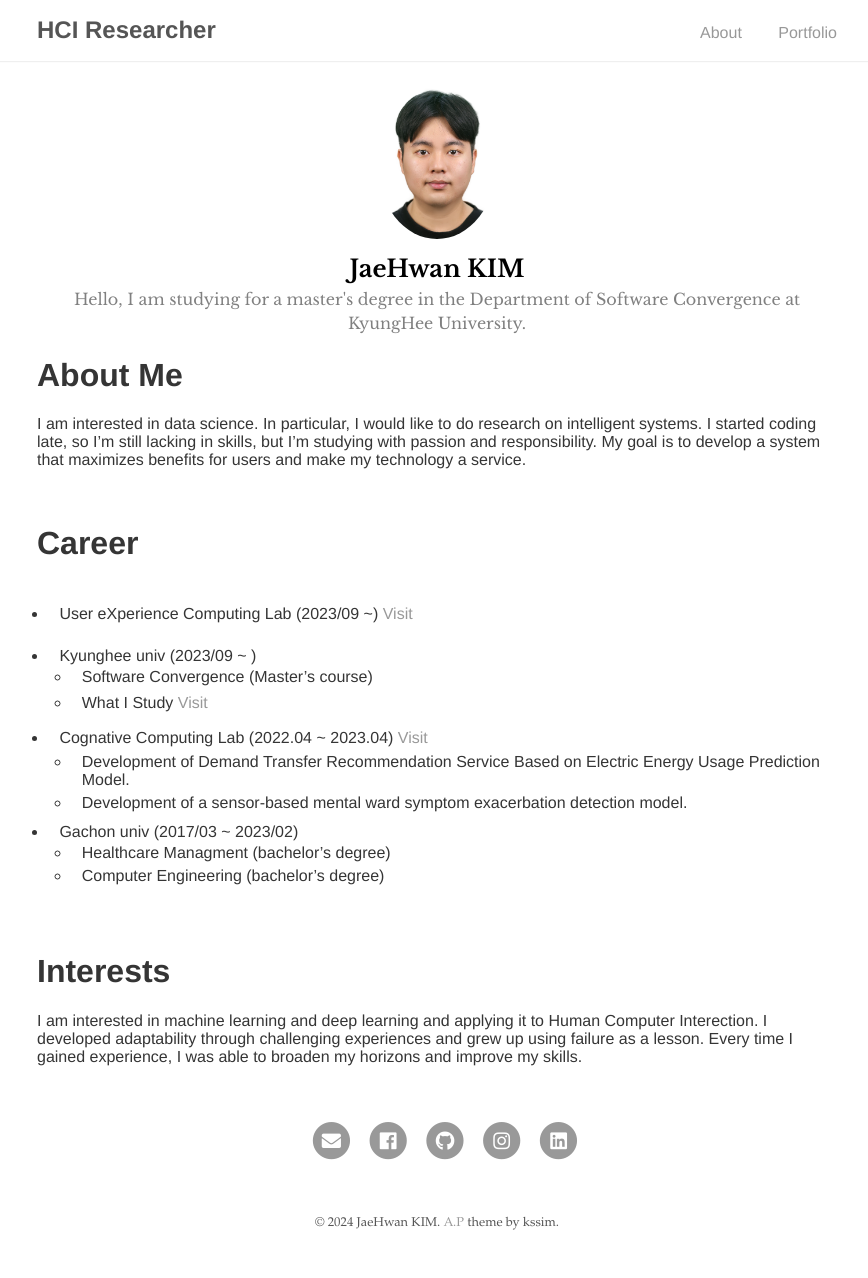
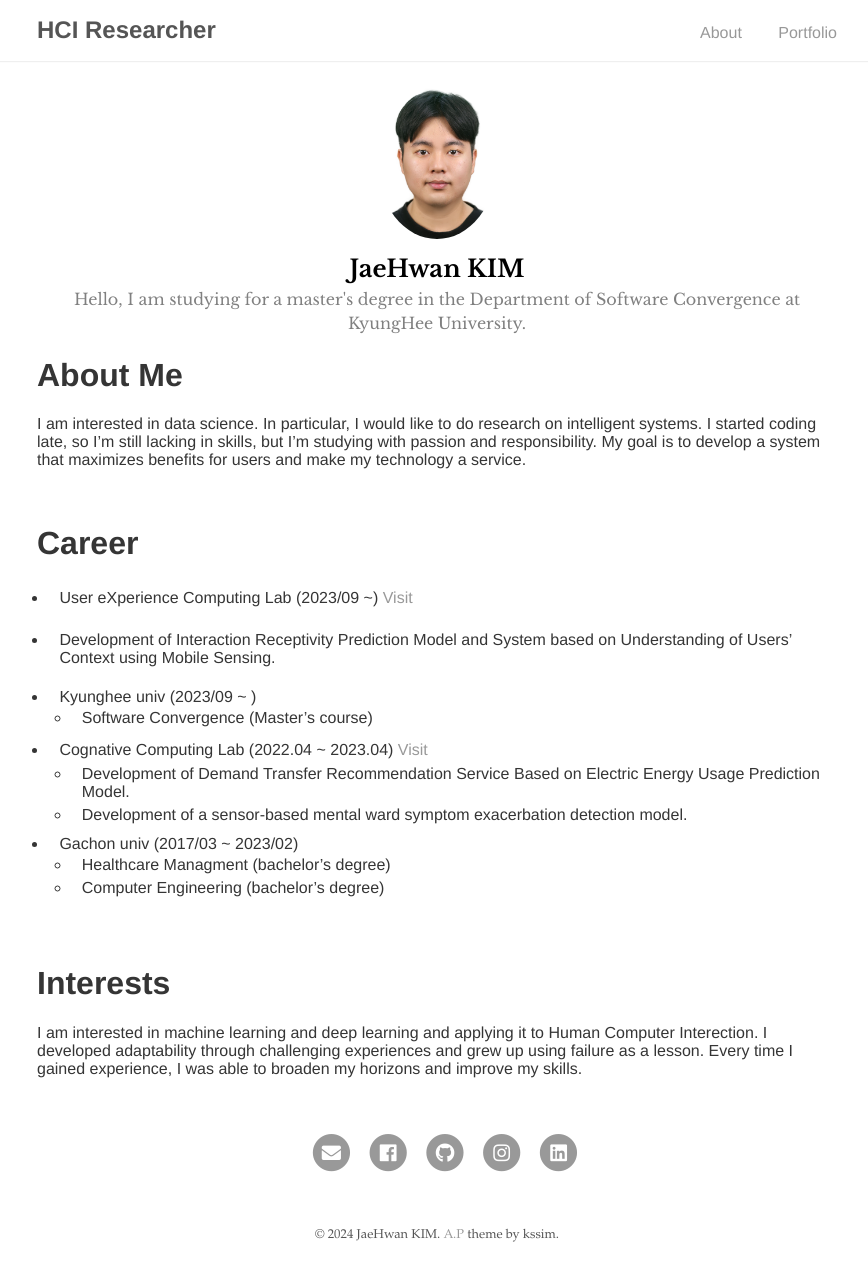
Before and after one commit to kjhwan98/kjhwan98.github.io, a Jekyll site: the page built from index.md, in a window 1280 px wide. Shown: the whole page, without its empty margins (203-1071 px from the left). Built offline with Jekyll 4.4.1, drawn with Linux system fonts in a browser that asks for light colours; our own code applies the rules of GitHub Pages for plain Markdown files.

Commit message:
Update index.md

```diff
--- a/index.md
+++ b/index.md
@@ -11,10 +11,10 @@ My goal is to develop a system that maximizes benefits for users and make my tec
 
 # Career
 * User eXperience Computing Lab (2023/09 ~) [Visit](https://skpark-khu.github.io/)
+ * Development of Interaction Receptivity Prediction Model and System based on Understanding of Users’ Context using Mobile Sensing.
 
 * Kyunghee univ (2023/09 ~ )
    * Software Convergence (Master's course)
-   * What I Study [Visit](https://www.notion.so/ee8be8aefd8342a9b0c9932f89405be6)
 
 * Cognative Computing Lab (2022.04 ~ 2023.04) [Visit](https://sites.google.com/view/keylee/main?authuser=0)
   * Development of Demand Transfer Recommendation Service Based on Electric Energy Usage Prediction Model.
```
